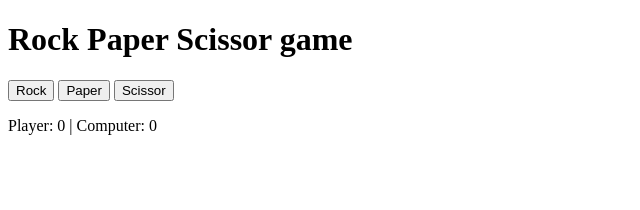
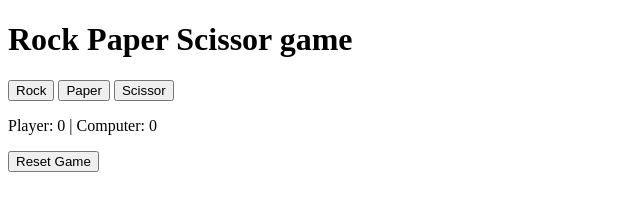
Before and after one commit to bhandari2023/rpsGame, a plain HTML site: page index.html in a window 1280 px wide. Shown: the whole page, without its empty margins (0-640 px from the left). Drawn offline with Linux system fonts and the light colour scheme.

Commit message:
reset game function

```diff
--- a/index.html
+++ b/index.html
@@ -15,6 +15,7 @@
     <button onclick="play('scissor')">Scissor</button>
     <p id="result"></p>
     <p id="score">Player: 0 | Computer: 0</p>
+    <button id="reset" onclick="resetGame()">Reset Game</button>
 
     <script src="script.js"></script>
 </body>
--- a/script.js
+++ b/script.js
@@ -22,3 +22,10 @@ function play(playerChoice) {
 
     document.getElementById('score').textContent = `Player: ${playerScore} | Computer: ${computerScore}`;
 }
+resetGame = () => {
+    playerScore = 0;
+    computerScore = 0;
+    document.getElementById('score').textContent = `Player: ${playerScore} | Computer: ${computerScore}`;
+    document.getElementById("result").textContent = "Game reset! Choose again.";
+}
+document.getElementById('reset').addEventListener('click', resetGame);
```
